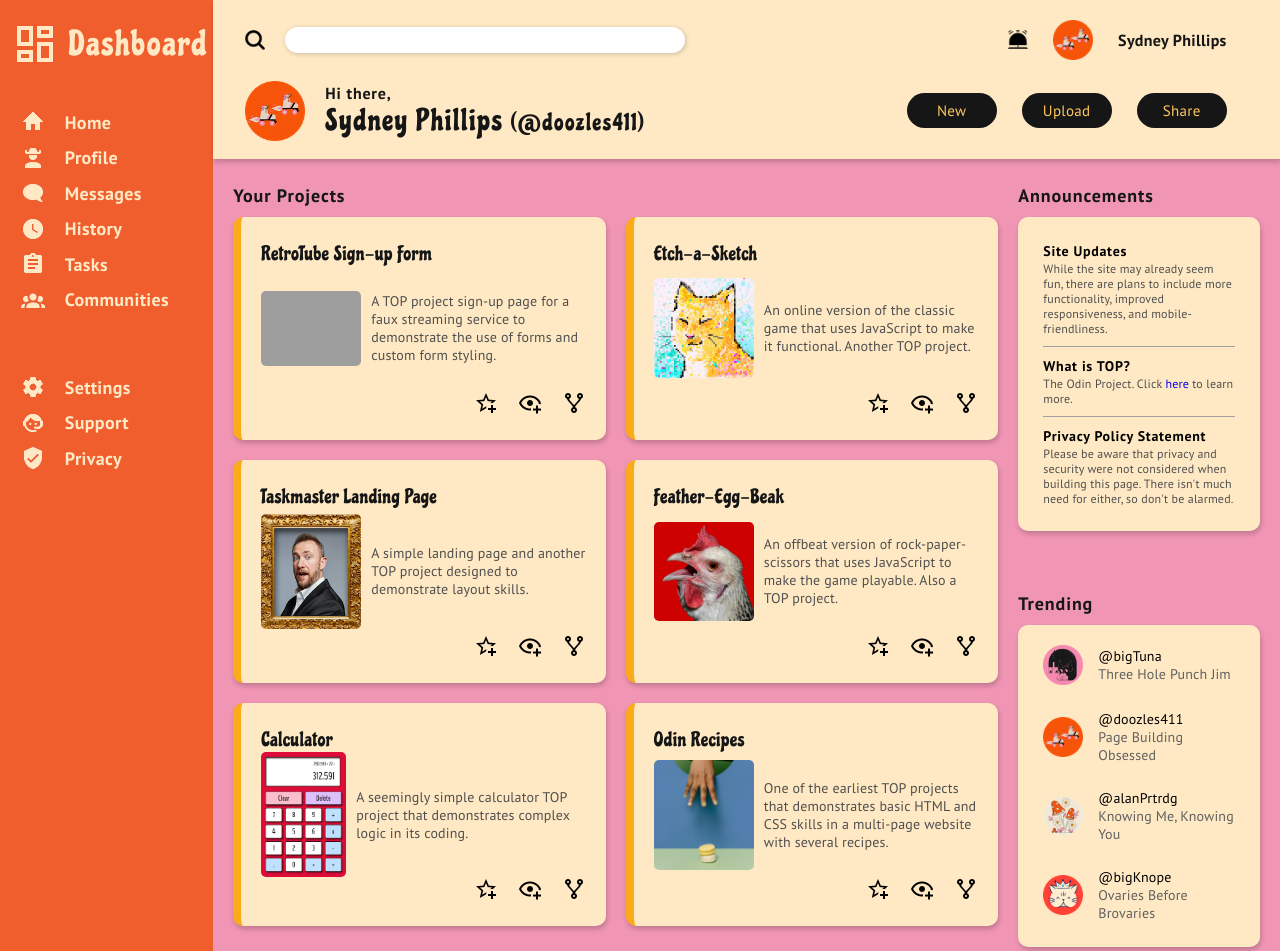
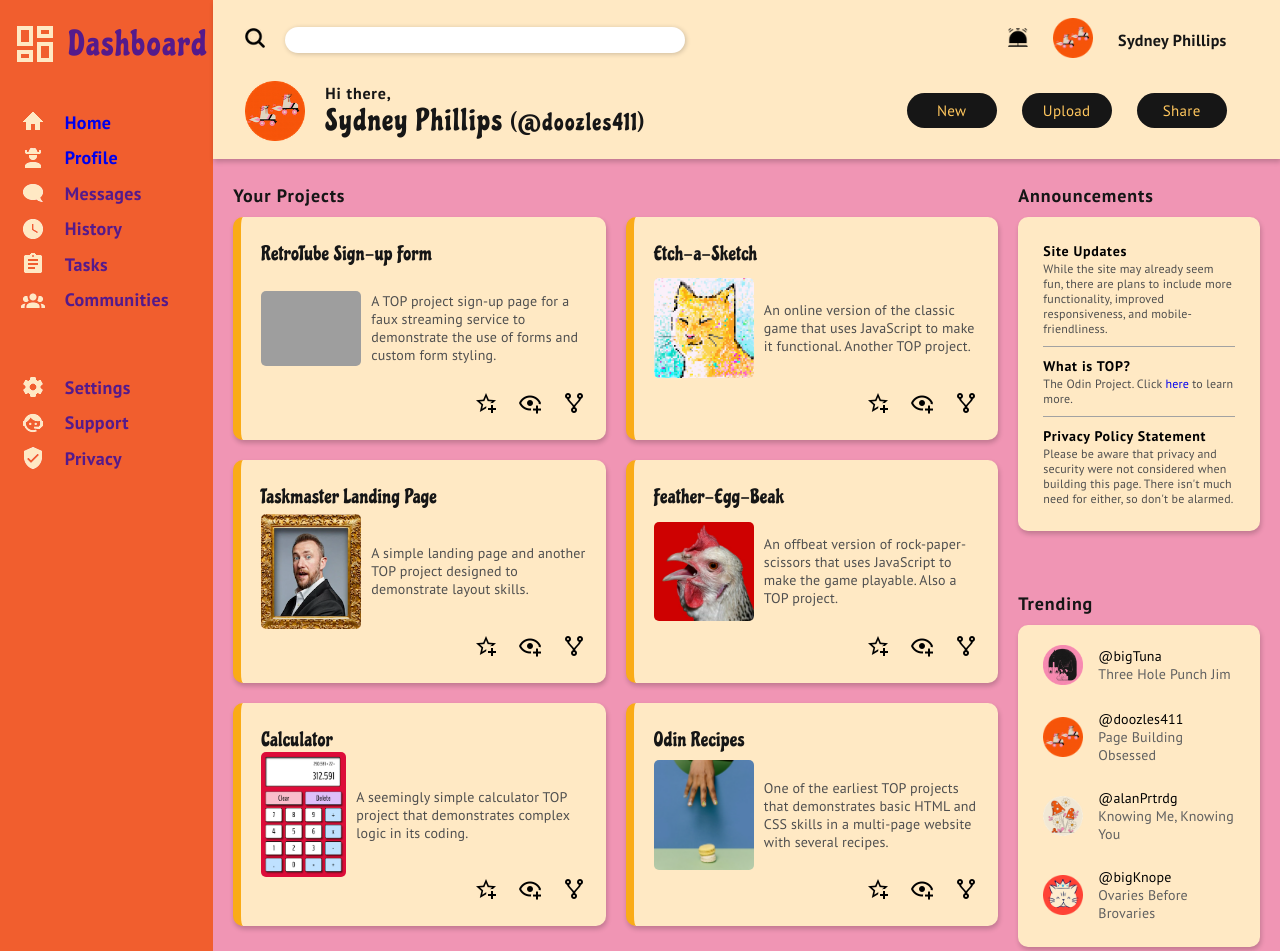
Before and after one commit to cynthem/Admin-dashboard, a plain HTML site: page index.html in a window 1280 px wide. Drawn offline with Linux system fonts and the light colour scheme; grey boxes are pictures that could not be loaded.

Commit message:
Add links

```diff
--- a/index.html
+++ b/index.html
@@ -14,46 +14,46 @@
         <div class="dashboard">
             <div class="title">
                 <img class="title-icon" src="./resources/images/view-dashboard-outline.png">
-                <div class="title-name">Dashboard</div>
+                <a class="title-name" href="">Dashboard</a>
             </div>
             <div class="dashboard-top">
                 <div class="home">
                     <img class="home-icon" src="./resources/images/home.png">
-                    <div class="home-name">Home</div>
+                    <a class="home-name" href="https://github.com/doozles411" target="_blank">Home</a>
                 </div>
                 <div class="profile">
                     <img class="profile-icon" src="./resources/images/account-cowboy-hat.png">
-                    <div class="profile-name">Profile</div>
+                    <a class="profile-name" href="https://github.com/doozles411" target="_blank">Profile</a>
                 </div>
                 <div class="messages">
                     <img class="messages-icon" src="./resources/images/chat.png">
-                    <div class="messages-name">Messages</div>
+                    <a class="messages-name" href="">Messages</a>
                 </div>
                 <div class="history">
                     <img class="history-icon" src="./resources/images/clock-time-three.png">
-                    <div class="history-name">History</div>
+                    <a class="history-name" href="">History</a>
                 </div>
                 <div class="tasks">
                     <img class="tasks-icon" src="./resources/images/clipboard-text.png">
-                    <div class="tasks-name">Tasks</div>
+                    <a class="tasks-name" href="">Tasks</a>
                 </div>
                 <div class="communities">
                     <img class="communities-icon" src="./resources/images/account-group.png">
-                    <div class="communities-name">Communities</div>
+                    <a class="communities-name" href="">Communities</a>
                 </div>
             </div>
             <div class="dashboard-bottom">
                 <div class="settings">
                     <img class="settings-icon" src="./resources/images/cog.png">
-                    <div class="settings-name">Settings</div>
+                    <a class="settings-name" href="">Settings</a>
                 </div>
                 <div class="support">
                     <img class="support-icon" src="./resources/images/face-agent.png">
-                    <div class="support-name">Support</div>
+                    <a class="support-name" href="">Support</a>
                 </div>
                 <div class="privacy">
                     <img class="privacy-icon" src="./resources/images/shield-check.png">
-                    <div class="privacy-name">Privacy</div>
+                    <a class="privacy-name" href="">Privacy</a>
                 </div>
             </div>
         </div>
@@ -61,12 +61,12 @@
         <div class="header">
             <div class="top">
                 <div class="search">
-                    <img class="search-icon" src="./resources/images/search.png">
+                    <a href=""><img class="search-icon" src="./resources/images/search.png"></a>
                     <input class="search-bar" type="search">
                 </div>
                 <div class="info">
-                    <img class="info-icon" src="./resources/images/alert.png">
-                    <img class="info-image" src="./resources/images/userimage1.png">
+                    <a href=""><img class="info-icon" src="./resources/images/alert.png"></a>
+                    <a href="https://github.com/doozles411" target="_blank"><img class="info-image" src="./resources/images/userimage1.png"></a>
                     <div class="info-name">Sydney Phillips</div>
                 </div>
             </div>
```
